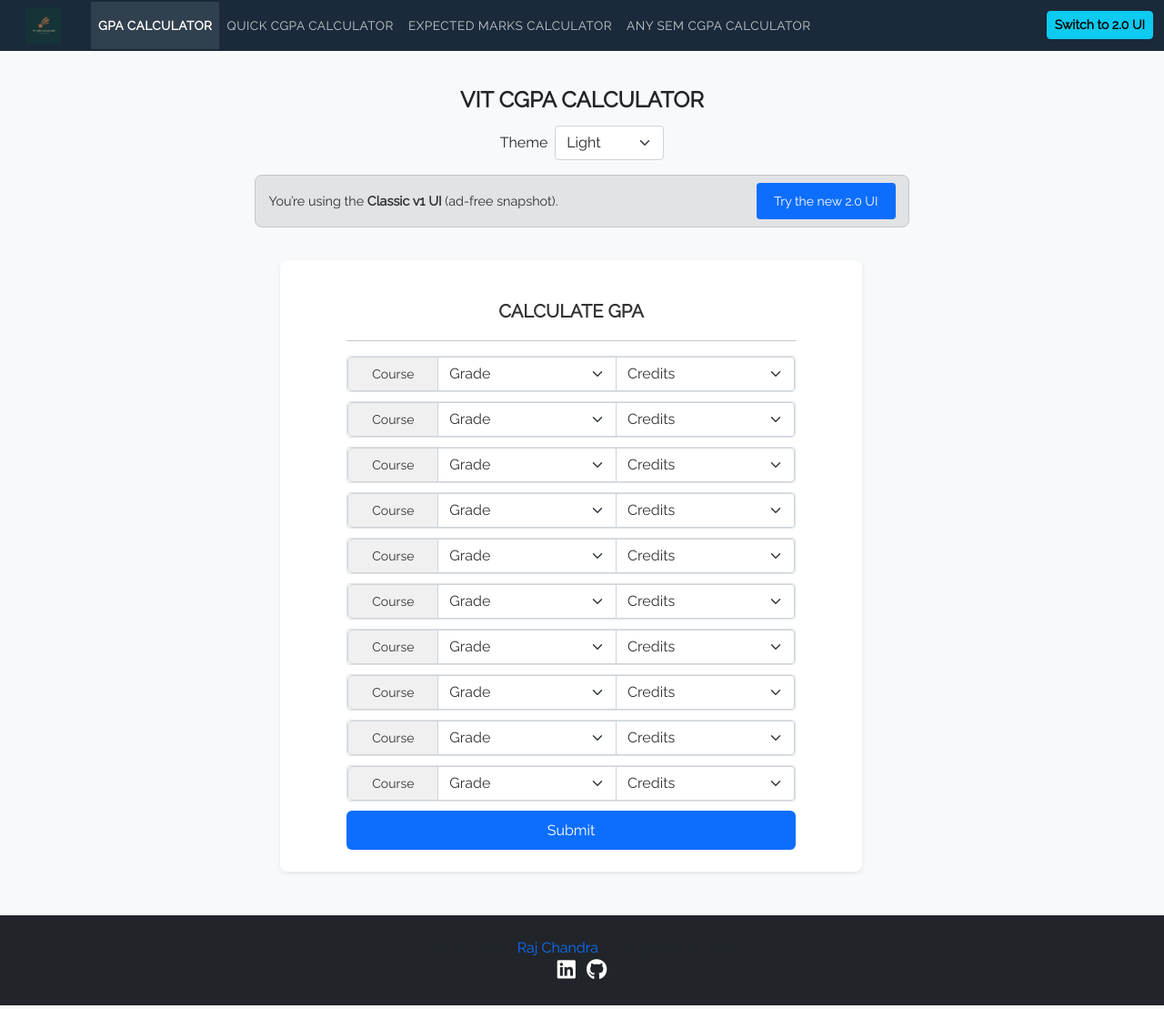
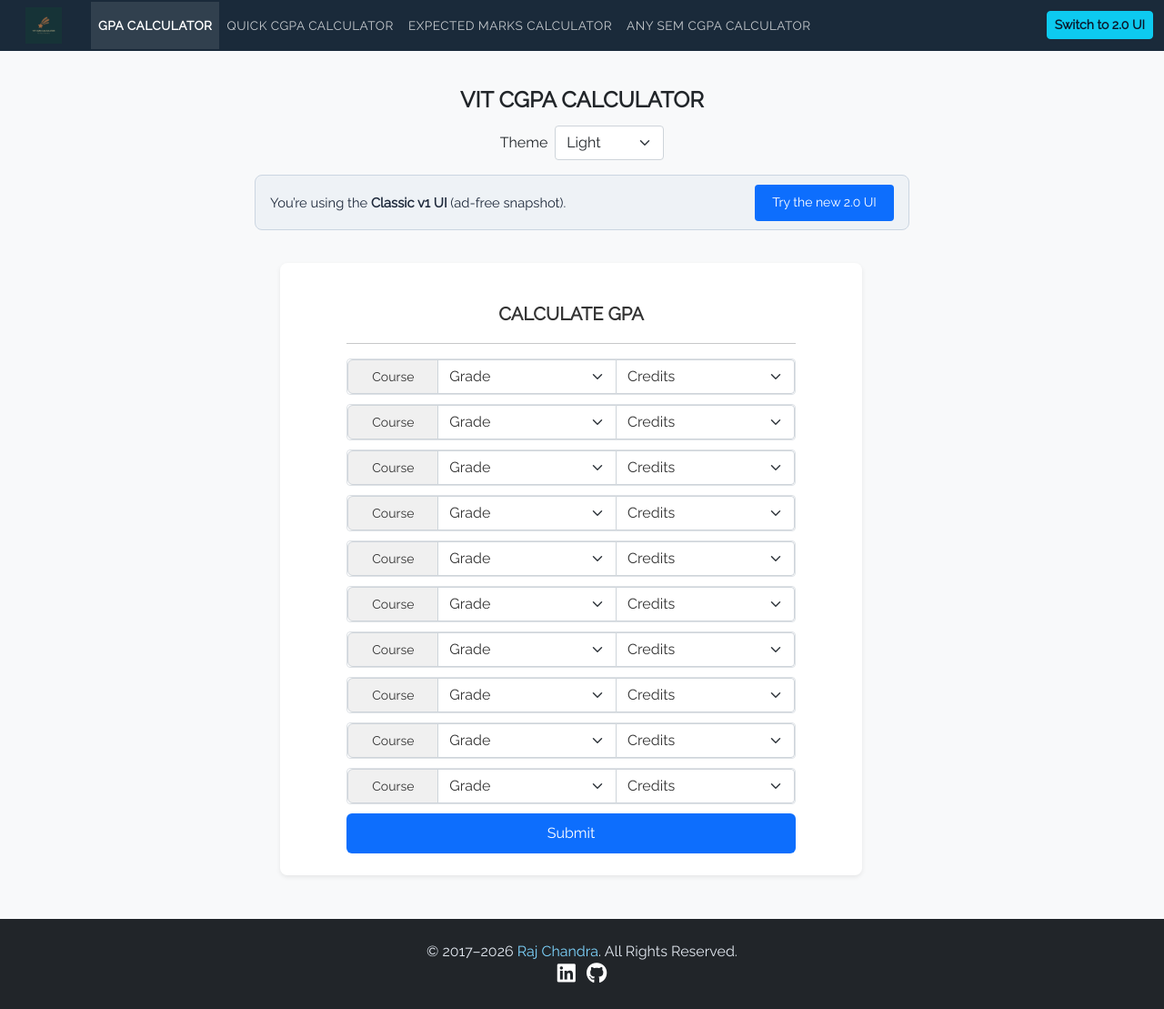
Before and after one commit to rajchandra3/cgpa-calculator, a plain HTML site: page legacy/index.html in a window 1280 px wide. Shown: the whole page at 91% size. Drawn offline with nearby package versions, Linux system fonts and the light colour scheme.

Commit message:
fix(legacy): enforce high-contrast banner and footer text in light mode

```diff
--- a/legacy/index.html
+++ b/legacy/index.html
@@ -38,9 +38,26 @@
         .legacy-v2-banner {
             max-width: 720px;
             margin: 0 auto 1rem;
-            padding: 0.5rem 0.9rem;
+            padding: 0.6rem 1rem;
             border-radius: 8px;
-            font-size: 0.9rem;
+            font-size: 0.92rem;
+            background-color: #eef2f6 !important;
+            border: 1px solid #cbd5e1 !important;
+            color: #1e293b !important;
+        }
+        [data-bs-theme="dark"] .legacy-v2-banner {
+            background-color: #1e293b !important;
+            border-color: #334155 !important;
+            color: #f1f5f9 !important;
+        }
+        #switch-to-v2-btn {
+            color: #0b192c !important;
+        }
+        .common-footer-container footer {
+            color: #e2e8f0 !important;
+        }
+        .common-footer-container footer a {
+            color: #7dd3fc !important;
         }
         .calculator-tab {
             justify-content: center;
--- a/serviceWorker.js
+++ b/serviceWorker.js
@@ -1,4 +1,4 @@
-const CACHE_NAME = 'cgpa-calculator-v12';
+const CACHE_NAME = 'cgpa-calculator-v13';
 
 const PRECACHE_URLS = [
   '/',
```
Also changed, not shown: test/app-structure.test.mjs (+4 -2 lines).
